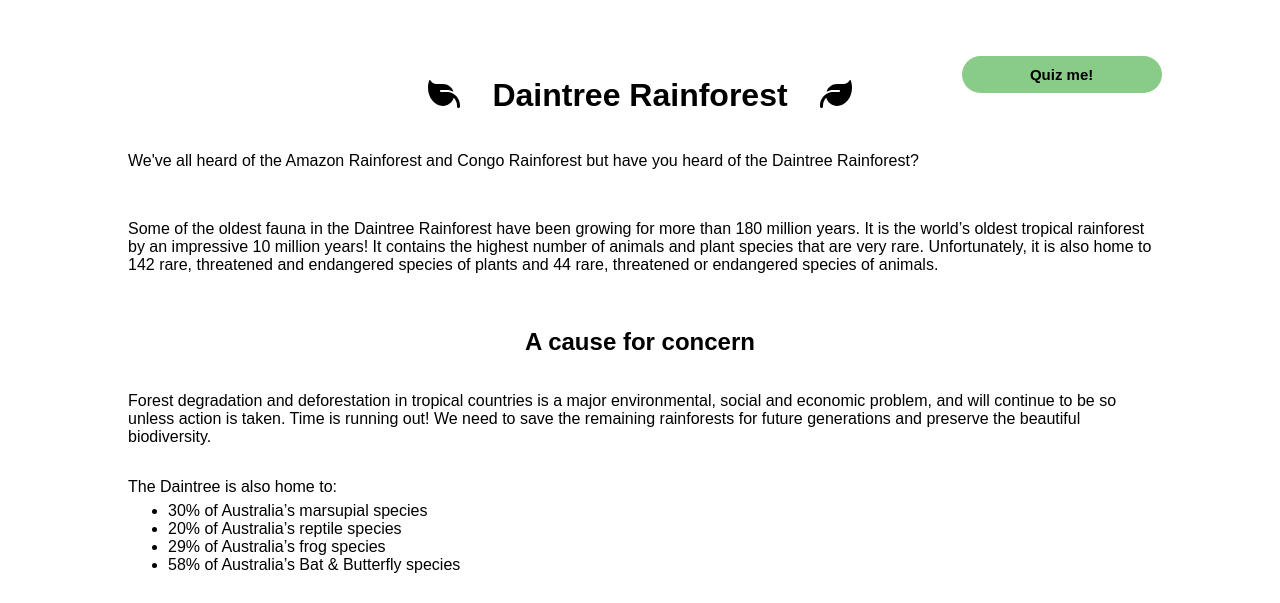
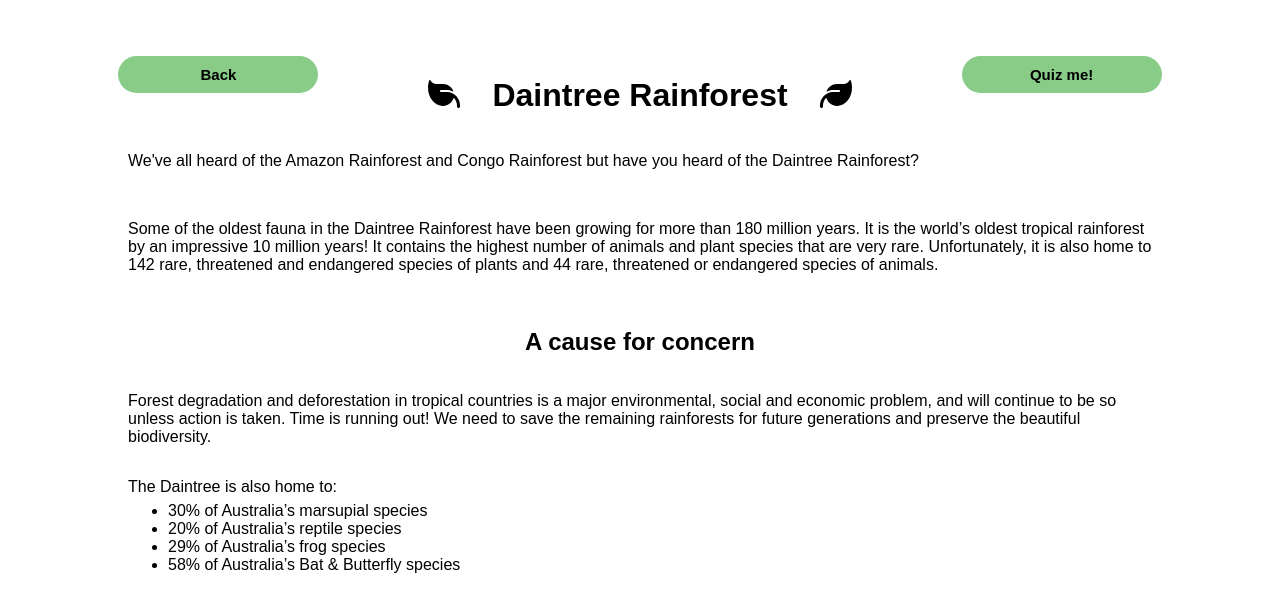
Before and after one commit to wildhacks2/intothejungle, a plain HTML site: page daintree/daintree.html in a window 1280 px wide. Shown: the top 603 px of the page. Drawn offline with nearby package versions, Linux system fonts and the light colour scheme; a web font is replaced by a local one.

Commit message:
Add back button

```diff
--- a/daintree/daintree.css
+++ b/daintree/daintree.css
@@ -147,6 +147,13 @@ button {
     right: 16px;
 }
 
+#back {
+    width: 200px;
+    position: absolute;
+    left: 16px;
+}
+
+
 #close-quiz {
     right: 10px;
     top: 10px;
--- a/daintree/daintree.html
+++ b/daintree/daintree.html
@@ -57,6 +57,7 @@
             </ul>
             <p>Here are some of the <u>endangered</u> species that can be found in Daintree Rainforest!</p>
             <button id="quiz-me">Quiz me!</button>
+            <button id="back" onclick="location.href = '../index.html'">Back</button>
             <div
                 class="main-carousel"
                 data-flickity='{ "cellAlign": "left", "contain": true, "wrapAround":true, "freeScroll": true, "imagesLoaded": true}'
```
